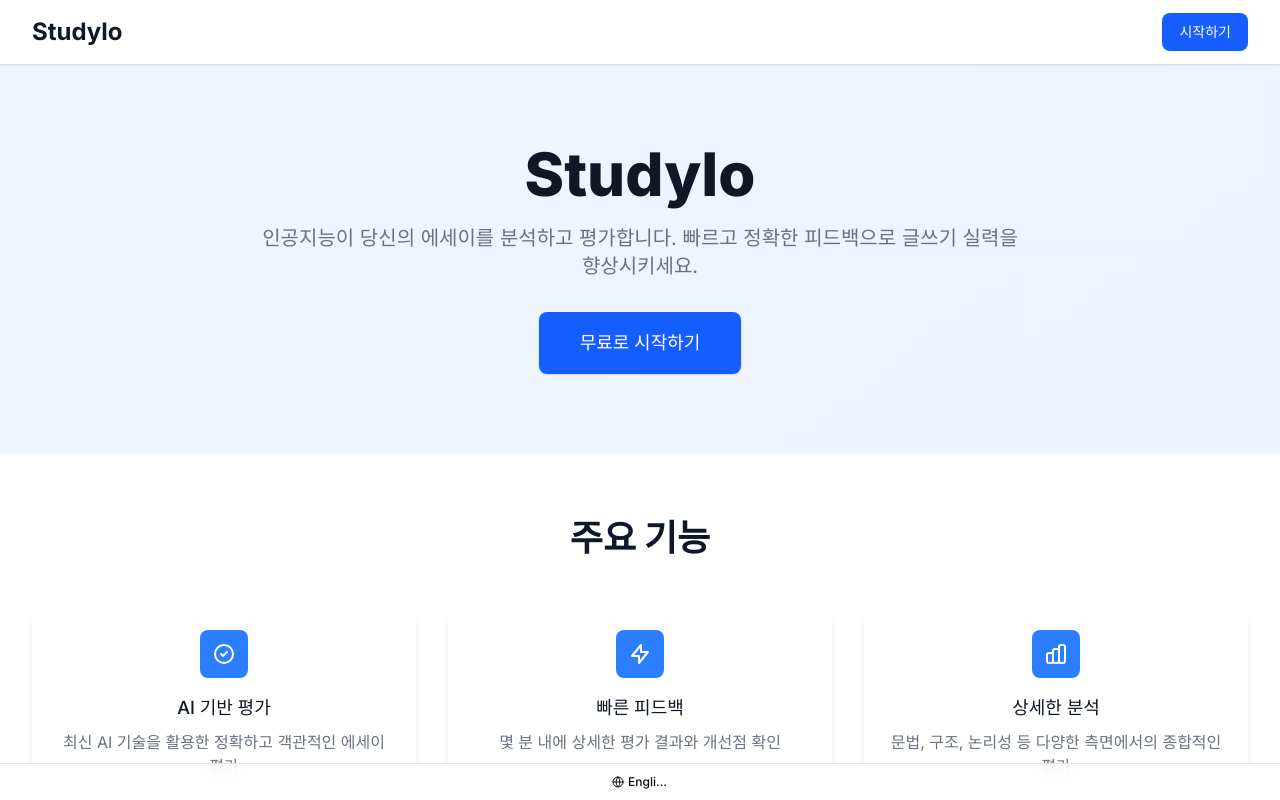
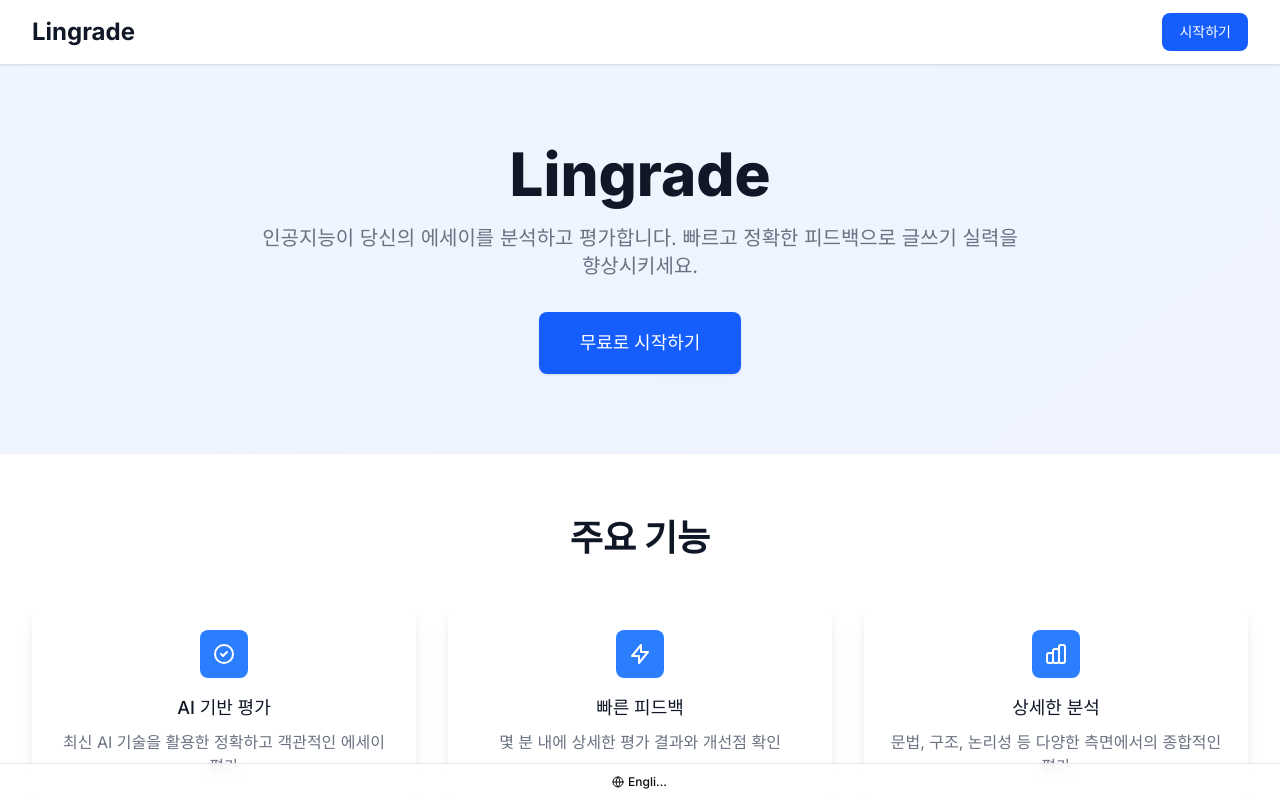
Before and after one commit to quddlr9015/SaveMyEssay, a Next.js app in the folder frontend/: page / in a window 1280 px wide. Shown: the top 800 px of the page. Built offline with nearby package versions, Linux system fonts and the light colour scheme.

Commit message:
changed service name to Lingrade

```diff
--- a/frontend/src/app/dashboard/page.tsx
+++ b/frontend/src/app/dashboard/page.tsx
@@ -257,7 +257,7 @@
 
   return (
     <div className="p-6 space-y-6">
-      <h1 className="text-3xl font-bold">Studylo</h1>
+      <h1 className="text-3xl font-bold">Lingrade</h1>
 
       {/* 목표 점수 카드 */}
       {targetScore && targetScore.testType && (
--- a/frontend/src/app/layout.tsx
+++ b/frontend/src/app/layout.tsx
@@ -9,7 +9,7 @@
 const inter = Inter({ subsets: ["latin"] });
 
 export const metadata: Metadata = {
-  title: "Studylo",
+  title: "Lingrade",
   description: "AI 기반 에세이 채점 시스템",
 };
 
--- a/frontend/src/app/page.tsx
+++ b/frontend/src/app/page.tsx
@@ -31,7 +31,7 @@
                 className="text-2xl font-bold text-gray-900 cursor-pointer hover:text-blue-600 transition-colors"
                 onClick={handleLogoClick}
               >
-                Studylo
+                Lingrade
               </h1>
             </div>
             <div>
@@ -50,7 +50,7 @@
       <div className="max-w-7xl mx-auto px-4 sm:px-6 lg:px-8 py-20">
         <div className="text-center">
           <h1 className="text-4xl font-extrabold text-gray-900 sm:text-5xl md:text-6xl">
-            Studylo
+            Lingrade
           </h1>
           <p className="mt-3 max-w-md mx-auto text-base text-gray-500 sm:text-lg md:mt-5 md:text-xl md:max-w-3xl">
             인공지능이 당신의 에세이를 분석하고 평가합니다. 빠르고 정확한 피드백으로 글쓰기 실력을 향상시키세요.
--- a/frontend/src/components/NavigationBar.tsx
+++ b/frontend/src/components/NavigationBar.tsx
@@ -29,7 +29,7 @@
               className="text-gray-900 hover:text-blue-600 transition-colors duration-200 cursor-pointer"
             >
               <div className="flex items-center gap-2">
-                <h1 className="text-xl font-bold">Studylo</h1>
+                <h1 className="text-xl font-bold">Lingrade</h1>
                 <span className="text-sm text-gray-500">영어 Writing 시험 채점 서비스</span>
               </div>
             </Link>
```
Also changed, not shown: 1 other file (tests, documents, lock files or other folders).
